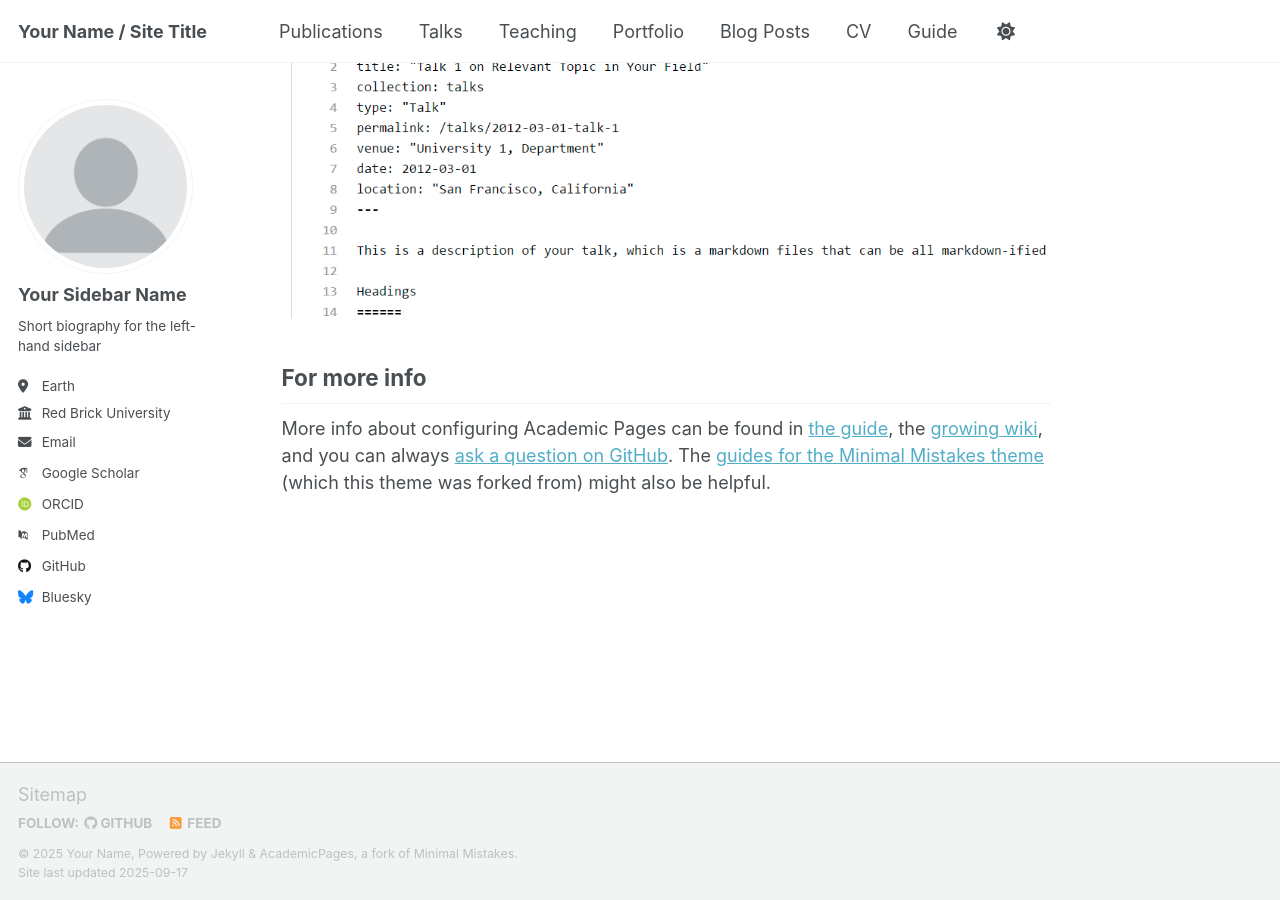
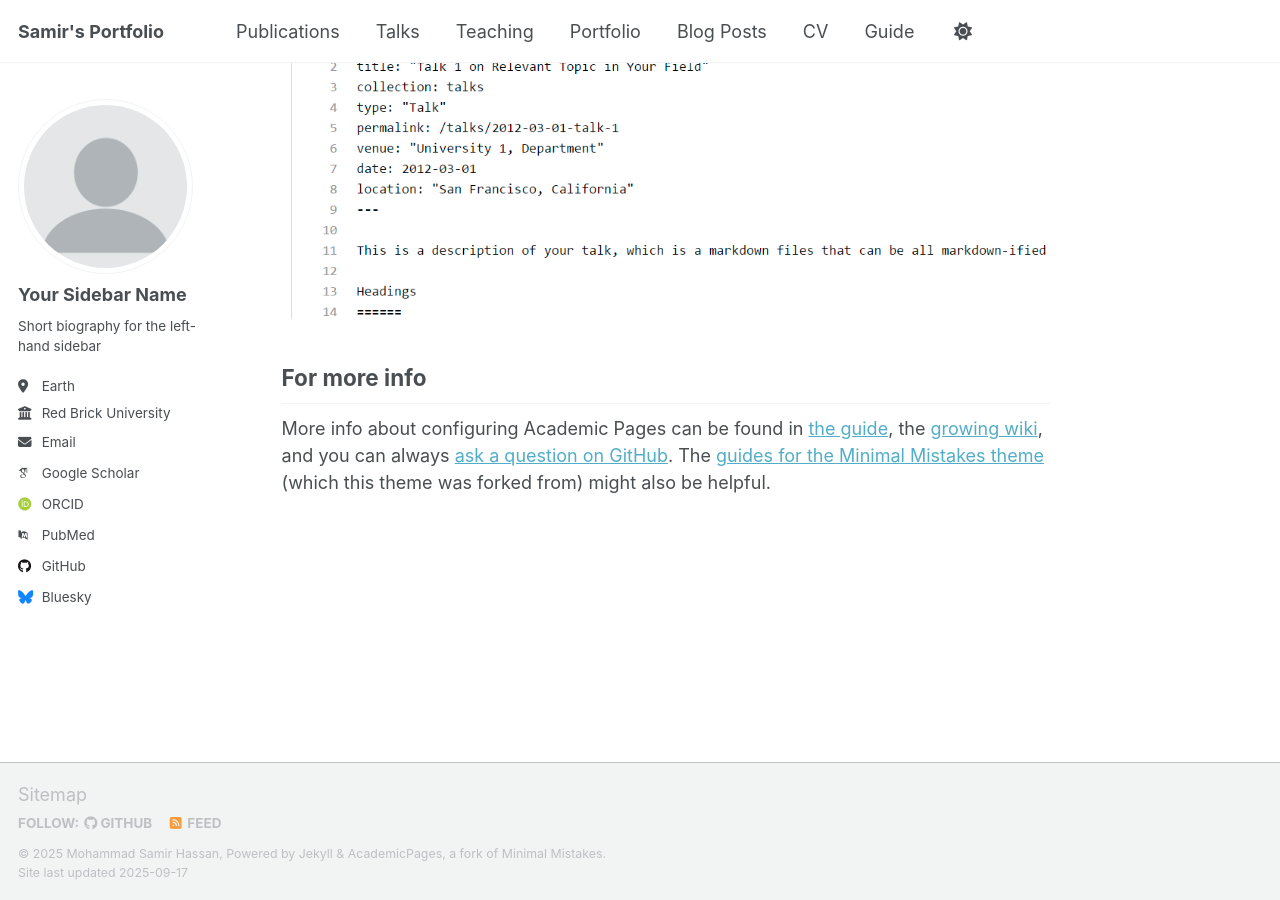
Before and after one commit to samir-101/samir-101.github.io, a Jekyll site: the page built from _pages/about.md, in a window 1280 px wide and 900 px high, scrolled down 2880 px. Built offline with Jekyll 4.4.1, drawn with Linux system fonts in a browser that asks for light colours; some web fonts are replaced; a script that is not in the unit is left out.

Commit message:
changed just my name

```diff
--- a/_config.yml
+++ b/_config.yml
@@ -9,14 +9,14 @@
 # Basic Site Settings
 locale                   : "en-US"
 site_theme               : "default" # Currently available options are "default", "air"
-title                    : "Your Name / Site Title"
+title                    : "Samir's Portfolio" # Site title
 title_separator          : "-"
-name                     : &name "Your Name"
-description              : &description "Your Name's academic portfolio"   # Update this with a general description of your site, this is the default if not overridden by a page
-url                      : https://academicpages.github.io # The base hostname & protocol for your site e.g. "https://[your GitHub username].github.io",
+name                     : &name "Mohammad Samir Hassan"
+description              : &description "Mohammad Samir Hassan's academic portfolio"   # Update this with a general description of your site, this is the default if not overridden by a page
+url                      : https://expsofsamir.github.io # The base hostname & protocol for your site e.g. "https://[your GitHub username].github.io",
                                                            # or if you already have some other page hosted on Github then use "https://[your GitHub username].github.io/[Your Repo Name]"
 baseurl                  : "" # the subpath of your site, e.g. "/blog"
-repository               : "academicpages/academicpages.github.io"
+repository               : "expsofsamir/expsofsamir.github.io"
 
 # Site Author - The following control what appear as part of the author content on the side bar.
 #               If a field is blank the icon and link will not appear, otherwise it will be shown.
```
